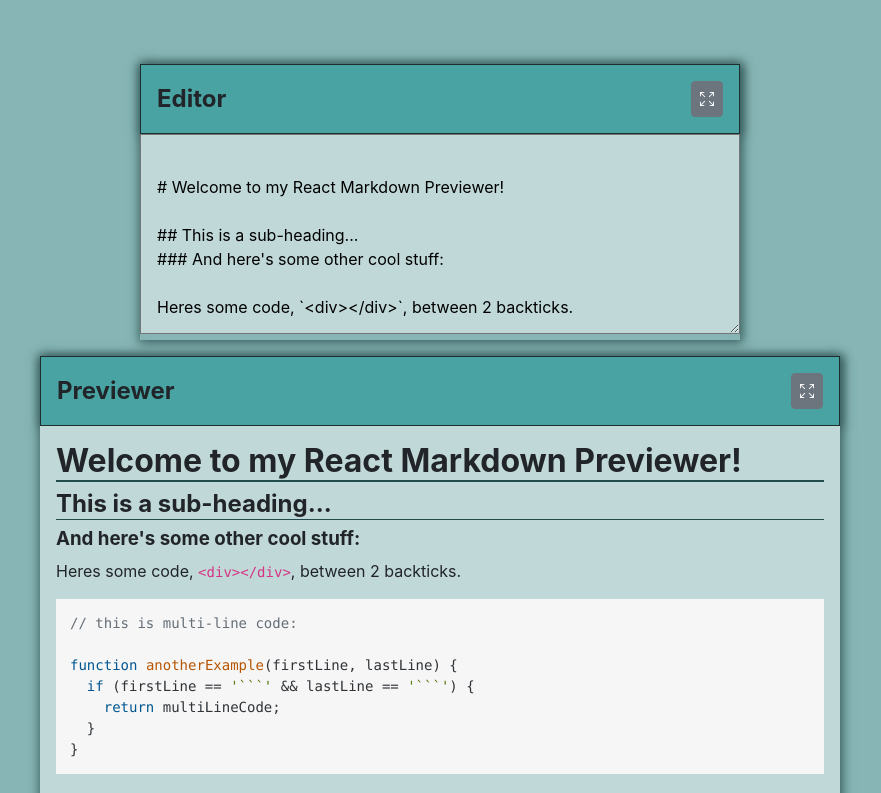
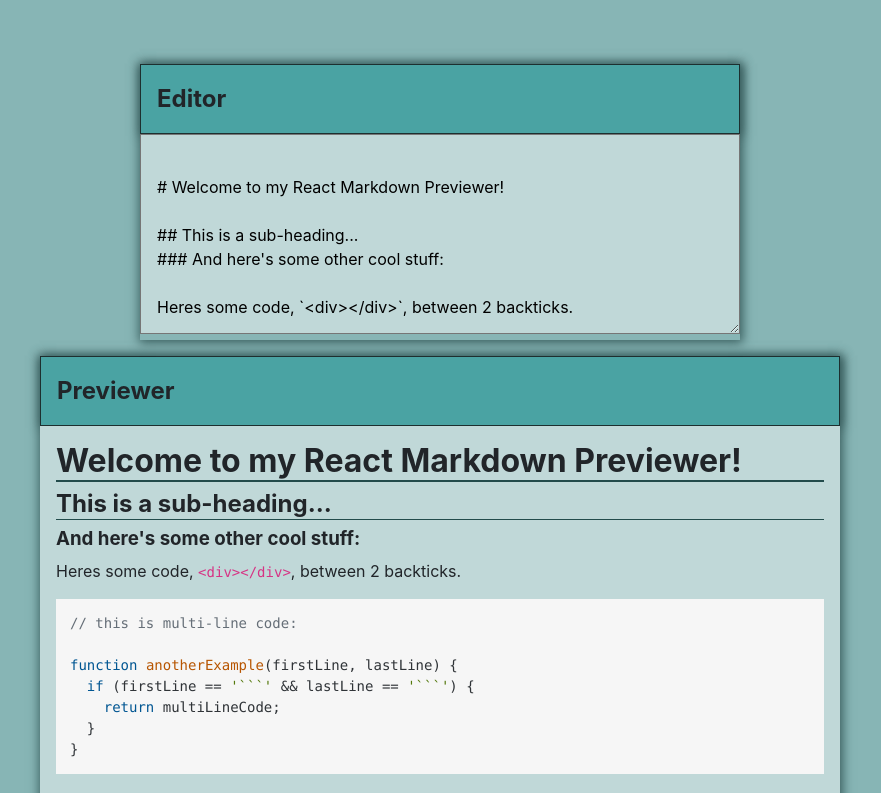
Before and after one commit to sglavas/markdown-previewer, a React (Create React App) app: page / in a window 1280 px wide. Shown: the top 793 px of the page, without its empty margins (200-1081 px from the left). Built offline with nearby package versions, Linux system fonts and the light colour scheme.

Commit message:
fix: remove buggy full-screen button

```diff
--- a/src/components/Editor.js
+++ b/src/components/Editor.js
@@ -20,27 +20,11 @@ function Editor ({title, text, setText}) {
   setText(event.target.value);
   }
 
-  /**
-   * Display the Editor in full screen on click
-   * @function handleClick
-   * @param
-   * @listens
-   *
-  */
-  function handleClick() {
-    document.getElementById("editor-wrapper").requestFullscreen();
-  }
-
   return(
     <div className="editor-wrapper" id="editor-wrapper">
     {/* Editor toolbar */}
     <div className="toolbar d-flex flex-row justify-content-between">
       {title}
-      {/* Full-screen button */}
-      <button className='btn btn-secondary btn-sm' onClick={handleClick}>
-        {/* Bootstrap icon - full screen */}
-        <i className='bi bi-arrows-fullscreen'></i>
-      </button>
     </div>
       {/* The textarea input of the Editor component */}
       <textarea id="editor"
--- a/src/components/Previewer.js
+++ b/src/components/Previewer.js
@@ -53,21 +53,11 @@ function Previewer ({title, text}) {
     hljs.highlightAll();
   }, [text]); // Runs whenever the markdown text updates
 
-
-  function handleClick() {
-    document.getElementById("previewer-wrapper").requestFullscreen();
-  }
-
   return(
     <div className="previewer-wrapper" id="previewer-wrapper">
       {/* Previewer toolbar */}
       <div className="toolbar d-flex flex-row justify-content-between">
         {title}
-        {/* Full-screen button */}
-        <button className='btn btn-secondary btn-sm' onClick={handleClick}>
-          {/* Bootstrap icon - full screen */}
-          <i className='bi bi-arrows-fullscreen'></i>
-        </button>
       </div>
       {/* Previewer body */}
       <div className="previewer-body" dangerouslySetInnerHTML={{__html: sanitizeInput(text)}}>
```
